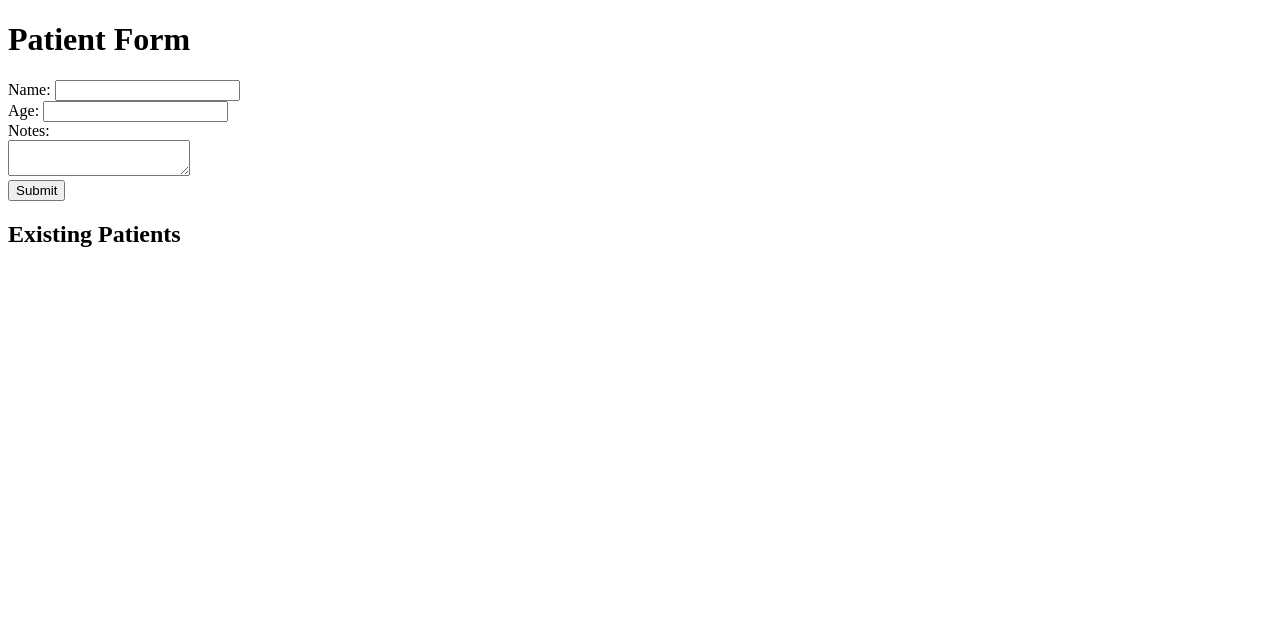
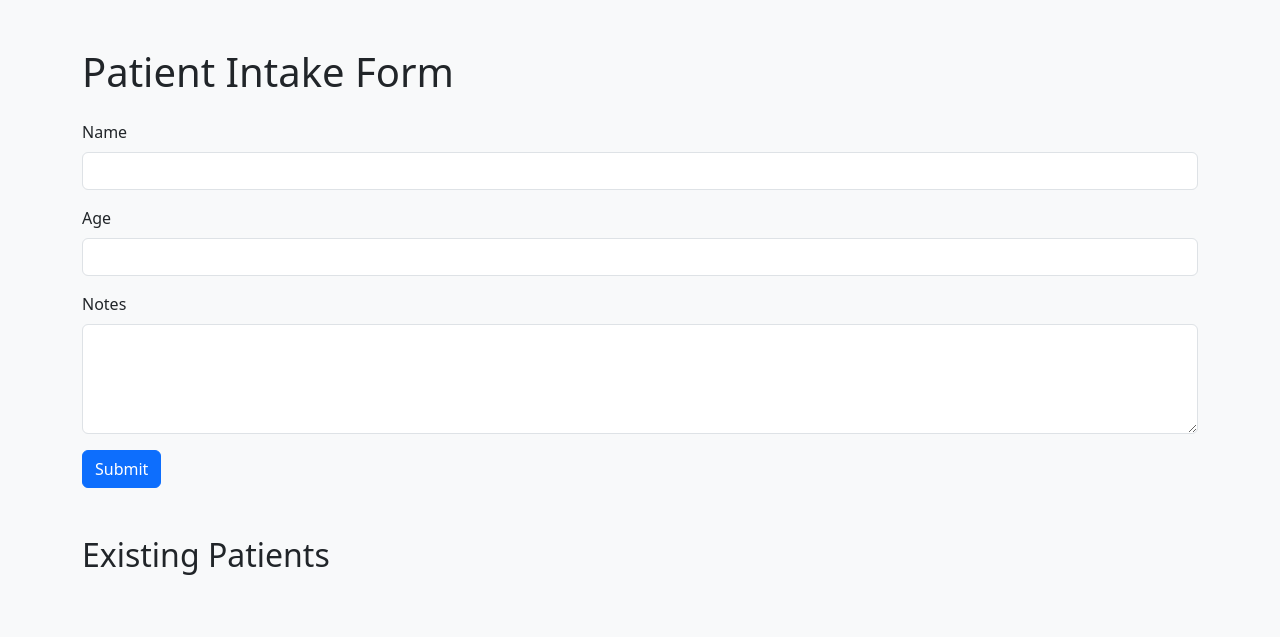
Before and after one commit to fedefranzosi/neuro-project, a Flask app: page / in a window 1280 px wide. Shown: the top 637 px of the page. Run offline with Flask 3, Linux system fonts and the light colour scheme.

Commit message:
Enhance form styling with Bootstrap

```diff
--- a/templates/index.html
+++ b/templates/index.html
@@ -1,21 +1,37 @@
 <!doctype html>
-<html>
+<html lang="en">
 <head>
-  <title>Patient Form</title>
+  <meta charset="utf-8">
+  <title>Patient Intake Form</title>
+  <link rel="stylesheet" href="https://cdn.jsdelivr.net/npm/bootstrap@5.3.0/dist/css/bootstrap.min.css">
 </head>
-<body>
-  <h1>Patient Form</h1>
-  <form method="post">
-    <label>Name: <input name="name" required></label><br>
-    <label>Age: <input type="number" name="age" required min="0"></label><br>
-    <label>Notes:<br><textarea name="notes"></textarea></label><br>
-    <button type="submit">Submit</button>
+<body class="bg-light">
+<div class="container py-5">
+  <h1 class="mb-4">Patient Intake Form</h1>
+  <form method="post" class="mb-5">
+    <div class="mb-3">
+      <label class="form-label">Name</label>
+      <input class="form-control" name="name" required>
+    </div>
+    <div class="mb-3">
+      <label class="form-label">Age</label>
+      <input type="number" class="form-control" name="age" min="0" required>
+    </div>
+    <div class="mb-3">
+      <label class="form-label">Notes</label>
+      <textarea class="form-control" name="notes" rows="4"></textarea>
+    </div>
+    <button type="submit" class="btn btn-primary">Submit</button>
   </form>
-  <h2>Existing Patients</h2>
-  <ul>
+  <h2 class="mb-3">Existing Patients</h2>
+  <ul class="list-group">
     {% for p in patients %}
-      <li>{{ p.name }} ({{ p.age }}) - {{ p.notes }}</li>
+    <li class="list-group-item">
+      <strong>{{ p.name }} ({{ p.age }})</strong><br>
+      {{ p.notes }}
+    </li>
     {% endfor %}
   </ul>
+</div>
 </body>
 </html>
```
Also changed, not shown: README.md.
